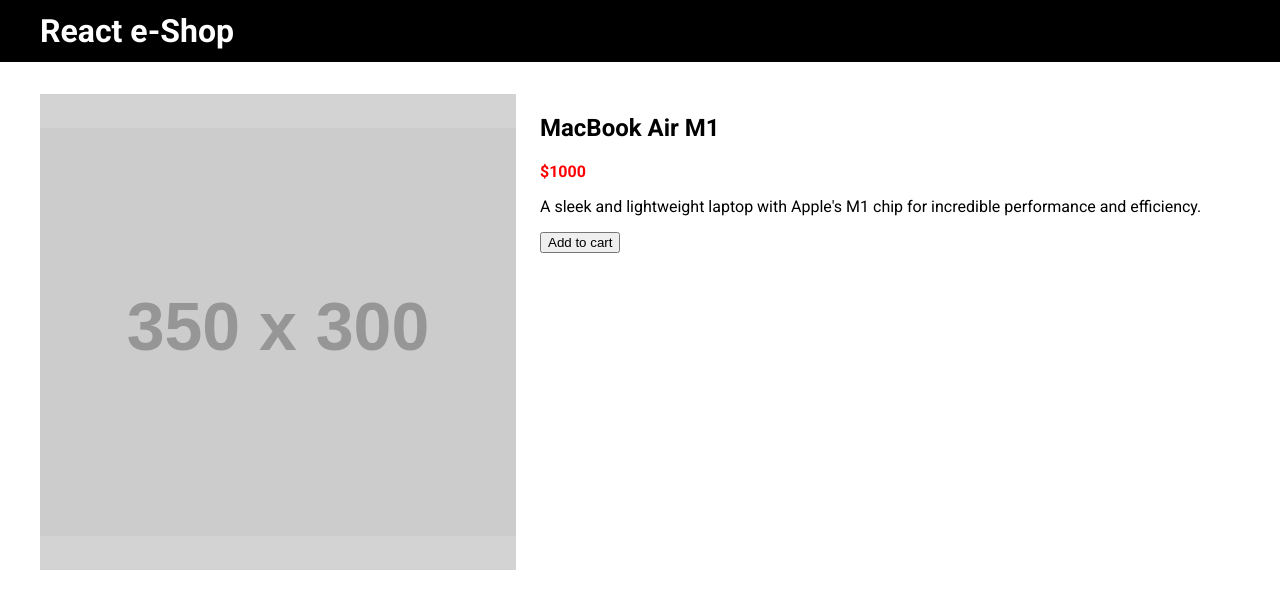
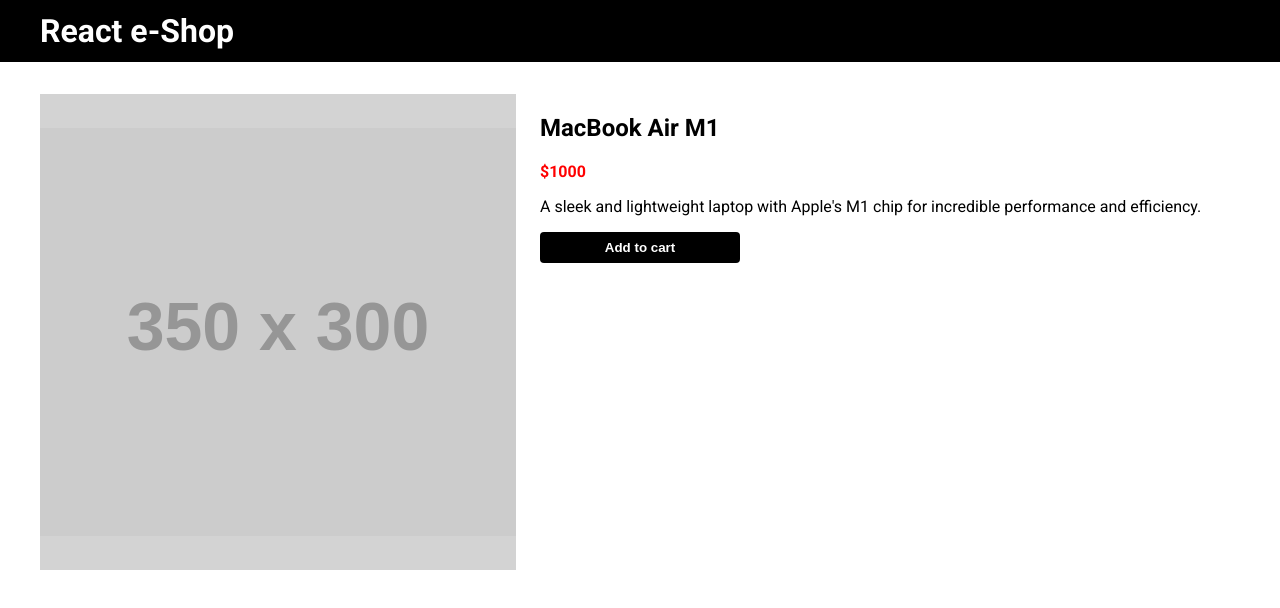
Before and after one commit to ArtemGrachov/react-eshop, a React (Vite) app: page /product/1 in a window 1280 px wide. Shown: the top 608 px of the page. Built offline with nearby package versions, Linux system fonts and the light colour scheme; data requests are answered from the project's data file.

Commit message:
Button markup

```diff
--- a/src/components/cart/AddToCart/AddToCart.tsx
+++ b/src/components/cart/AddToCart/AddToCart.tsx
@@ -1,10 +1,13 @@
 import { ComponentType } from 'react';
+import clsx from 'clsx';
 
 import { useAddToCart } from '@/providers/cart/hooks/use-add-to-cart';
 
 import { useProductName } from '@/hooks/product/use-product-name';
 
 import type { IProduct } from '@/types/models/product.interface';
+
+import styles from './styles.module.scss';
 
 interface IProps {
   product: IProduct
@@ -21,7 +24,11 @@ const AddToCart: ComponentType<IProps> = ({ product, className }) => {
   }
 
   return (
-    <button type="button" className={className} onClick={addToCartHandler}>
+    <button
+      type="button"
+      className={clsx(className, styles.host)}
+      onClick={addToCartHandler}
+    >
       Add to cart
     </button>
   )
--- /dev/null
+++ b/src/components/cart/AddToCart/styles.module.scss
@@ -0,0 +1,5 @@
+@use '/src/styles/mixins/buttons.scss' as buttons;
+
+.host {
+  @include buttons.button-default;
+}
--- a/src/components/products/ProductCard/styles.module.scss
+++ b/src/components/products/ProductCard/styles.module.scss
@@ -1,3 +1,5 @@
+@use '/src/styles/mixins/buttons.scss' as buttons;
+
 .host {
   position: relative;
 }
@@ -40,6 +42,7 @@
 }
 
 .addToCart {
+  @include buttons.button-size-block;
   position: relative;
   z-index: 1;
 }
--- /dev/null
+++ b/src/styles/mixins/buttons.scss
@@ -0,0 +1,61 @@
+@use '/src/styles/variables.scss' as variables;
+
+@mixin button-base {
+  border: none;
+  padding: 0;
+  cursor: pointer;
+  transition: variables.$transition;
+
+  &:hover {
+    opacity: 0.75;
+  }
+
+  &:active {
+    opacity: 0.5;
+  }
+}
+
+@mixin button-default-shape {
+  padding: 8px 16px;
+  border-radius: 4px;
+}
+
+@mixin button-default-typography {
+  font-weight: bold;
+  text-align: center;
+}
+
+@mixin button-default-size {
+  min-width: 200px;
+  max-width: 100%;
+}
+
+@mixin button-size-block {
+  width: 100%;
+}
+
+@mixin button-default-colors {
+  background: black;
+  color: white;
+}
+
+@mixin button-default {
+  @include button-base;
+  @include button-default-shape;
+  @include button-default-typography;
+  @include button-default-size;
+  @include button-default-colors;
+}
+
+@mixin button-icon {
+  @include button-base;
+  @include button-default-typography;
+  @include button-default-size;
+  @include button-default-colors;
+  display: flex;
+  align-items: center;
+  justify-items: center;
+  padding: 0;
+  width: 32px;
+  height: 32px;
+}
--- /dev/null
+++ b/src/styles/variables.scss
@@ -0,0 +1 @@
+$transition: 300ms;
```
